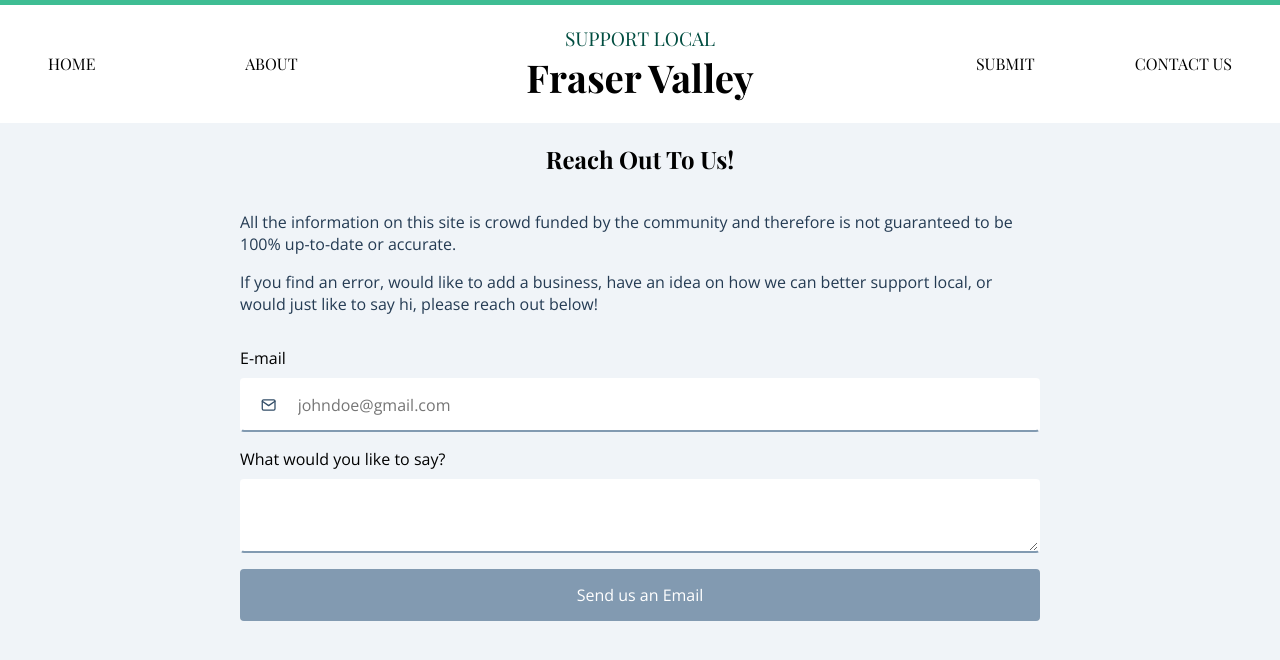
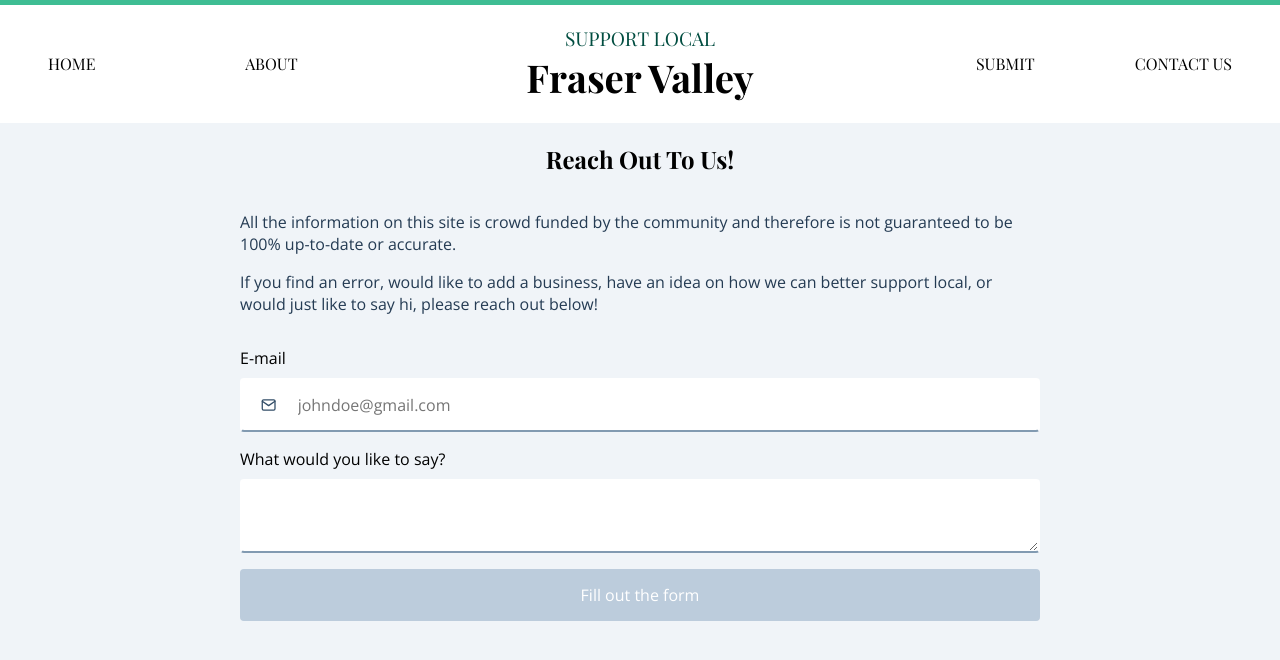
Before and after one commit to MykalMachon/supportlocalfv.ca, a Next.js app: page /contact in a window 1280 px wide. Shown: the top 660 px of the page. Built offline with nearby package versions, Linux system fonts and the light colour scheme.

Commit message:
Contact Form Component

```diff
--- a/pages/contact.tsx
+++ b/pages/contact.tsx
@@ -1,8 +1,33 @@
 import Layout from '../src/components/layout/Layout';
 import { FiMail } from 'react-icons/fi';
+import { useState, useEffect } from 'react';
 
 const ContactUs = (props) => {
-  console.log(props);
+  const [formState, setFormState] = useState({
+    email: '',
+    formContent: '',
+  });
+  const [submitState, setSubmitState] = useState('INVALID');
+
+  const submitForm = async (e) => {
+    e.preventDefault();
+
+    setSubmitState('SUBMITTING');
+    const submission = await fetch('/api/contact', {
+      method: 'POST',
+      body: JSON.stringify(formState),
+    });
+    setSubmitState('SUBMITTED');
+  };
+
+  useEffect(() => {
+    if (formState.email === '' || formState.formContent === '') {
+      setSubmitState('INVALID');
+    } else {
+      setSubmitState('VALID');
+    }
+  }, [formState]);
+
   return (
     <Layout title="Contact Us">
       <h2>Reach Out To Us!</h2>
@@ -16,7 +41,7 @@ const ContactUs = (props) => {
           how we can better support local, or would just like to say hi, please
           reach out below!
         </p>
-        <form action="/api/contact">
+        <form action=":javascript" onSubmit={submitForm}>
           <label htmlFor="email">E-mail</label>
           <div className="input-icon">
             <FiMail />
@@ -25,11 +50,33 @@ const ContactUs = (props) => {
               name="email"
               id="email"
               placeholder="johndoe@gmail.com"
+              onChange={(e) => {
+                setFormState({ ...formState, email: e.target.value });
+              }}
             />
           </div>
           <label htmlFor="formContent">What would you like to say?</label>
-          <textarea className="input" id="formContent" />
-          <input type="submit" value="Send us an Email"></input>
+          <textarea
+            className="input"
+            id="formContent"
+            onChange={(e) => {
+              setFormState({ ...formState, formContent: e.target.value });
+            }}
+          />
+          <input
+            type="submit"
+            className={submitState === 'SUBMITTED' ? 'submitted' : ''}
+            value={
+              submitState === 'INVALID'
+                ? 'Fill out the form'
+                : submitState === 'VALID'
+                ? 'Send us an email'
+                : 'Thanks for reaching out! 😊'
+            }
+            disabled={
+              submitState === 'INVALID' || submitState.includes('SUBMIT')
+            }
+          ></input>
         </form>
       </section>
     </Layout>
--- a/styles/main.scss
+++ b/styles/main.scss
@@ -225,12 +225,31 @@ form {
     border: solid 2px var(--gray400);
     padding: 0.8em 1.2em;
     transition: all 0.12s ease-in-out;
-
+    cursor: pointer;
     &:hover,
     &:focus {
       outline: none;
       border: 2px solid var(--teal500);
       background: var(--teal500);
+    }
+    &:disabled {
+      cursor: not-allowed;
+      background: var(--gray200);
+      color: white;
+      border: solid 2px var(--gray200);
+      &:hover {
+        background: var(--gray200);
+        color: white;
+        border: solid 2px var(--gray200);
+      }
+    }
+    &.submitted {
+      border: 2px solid var(--teal500);
+      background: var(--teal500);
+      &:hover {
+        border: 2px solid var(--teal500);
+        background: var(--teal500);
+      }
     }
   }
 }
```
